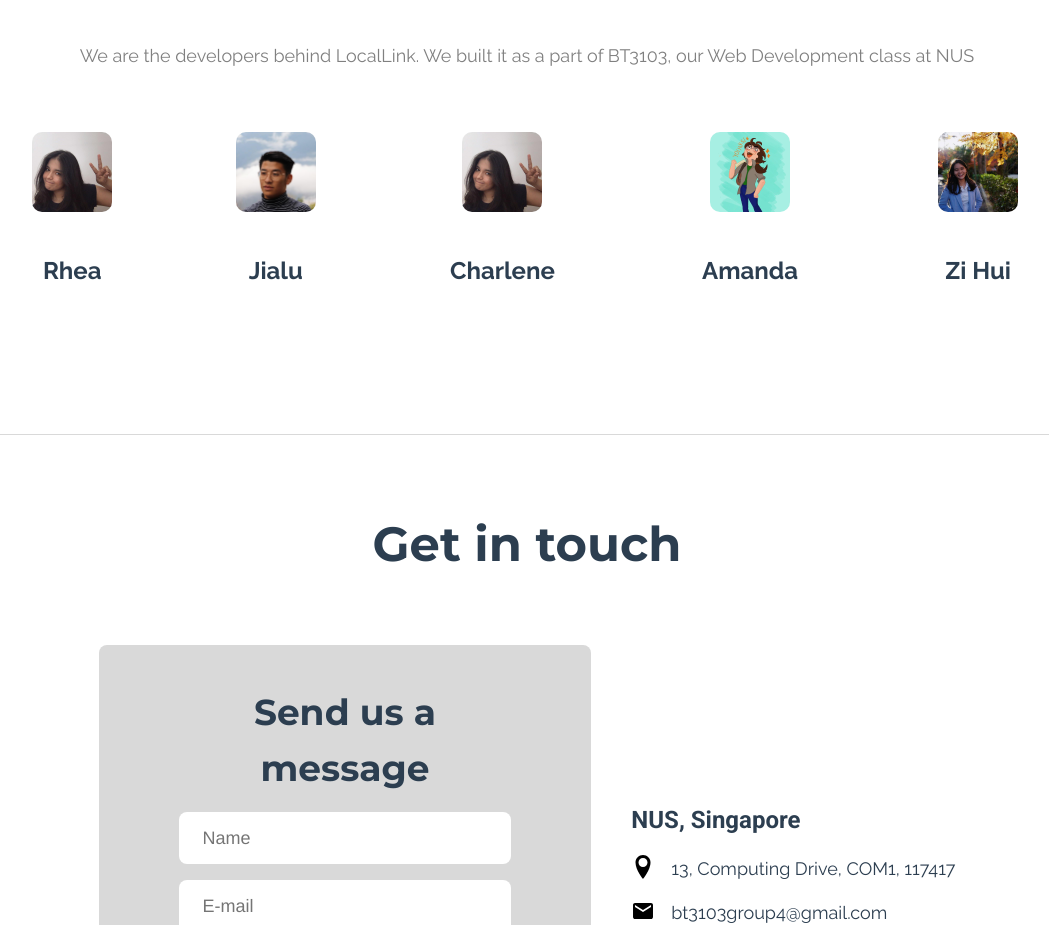
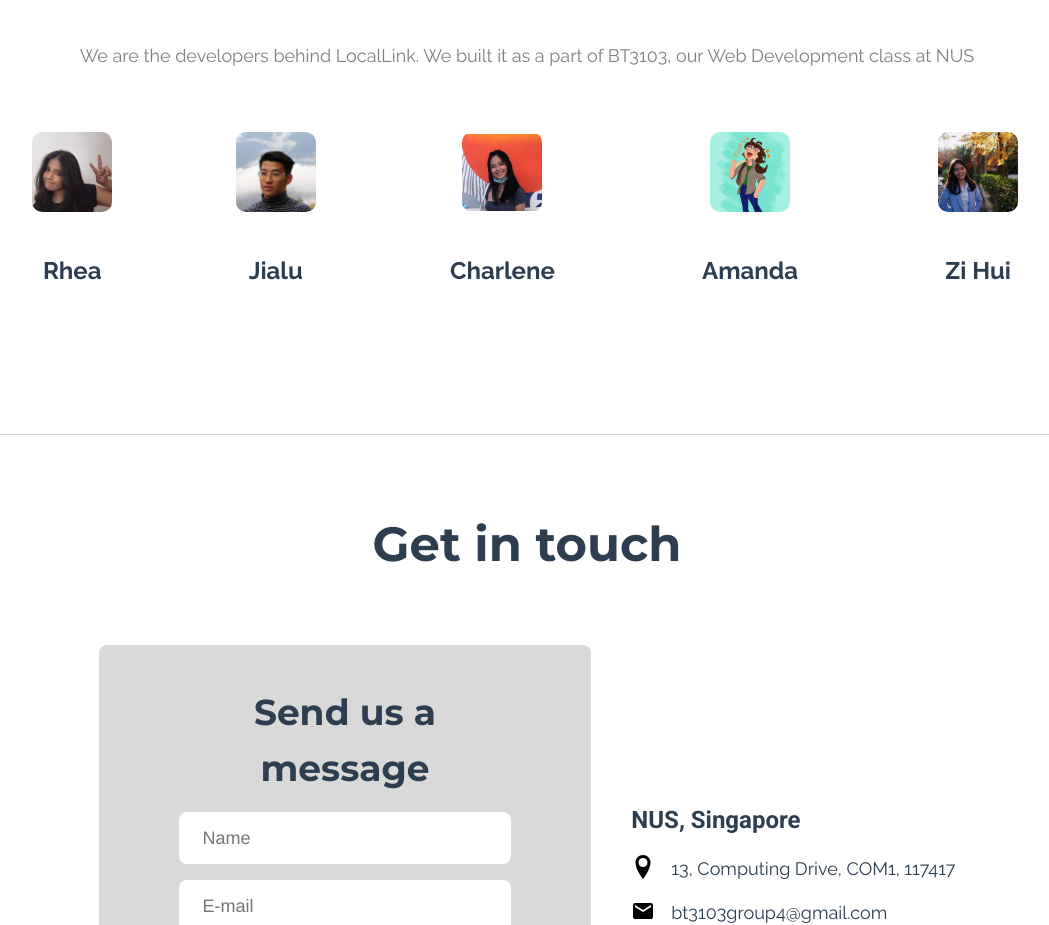
Before and after one commit to bt3103group4/LocalLink, a Vue app: page / in a window 1280 px wide. Shown: the part 1485-2410 px from the top of the page, without its empty margins (113-1162 px from the left). Built offline with nearby package versions, Linux system fonts and the light colour scheme; no server answers.

Commit message:
added team pic

```diff
--- a/src/views/Landing.vue
+++ b/src/views/Landing.vue
@@ -621,7 +621,7 @@ export default {};
 }
 
 .charlene-photo {
-  background: url("~@/assets/team/rhea.jpg") no-repeat center;
+  background: url("~@/assets/team/charlene.jpg") no-repeat center;
   background-size: contain;
 }
 
```
Also changed, not shown: src/assets/team/charlene.jpg (added).
